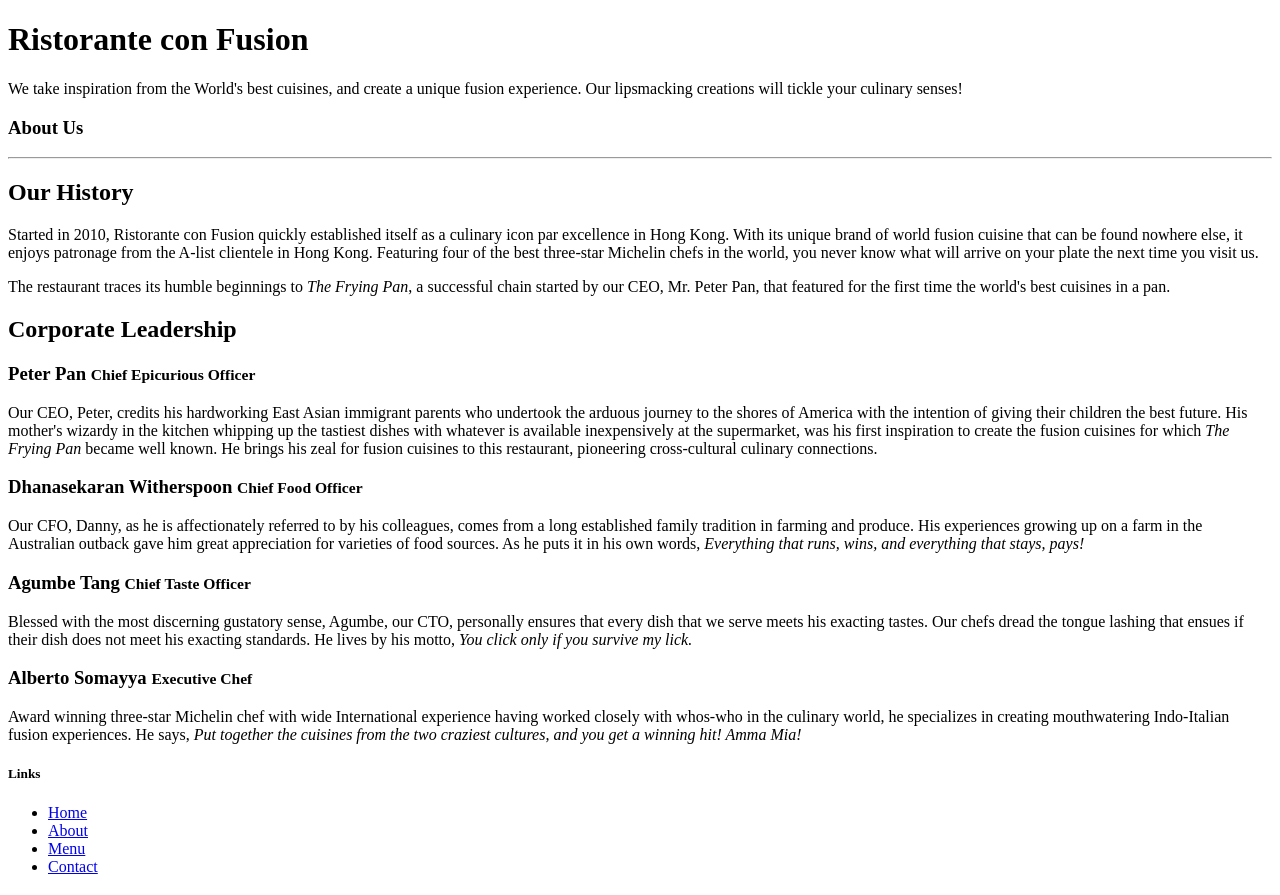
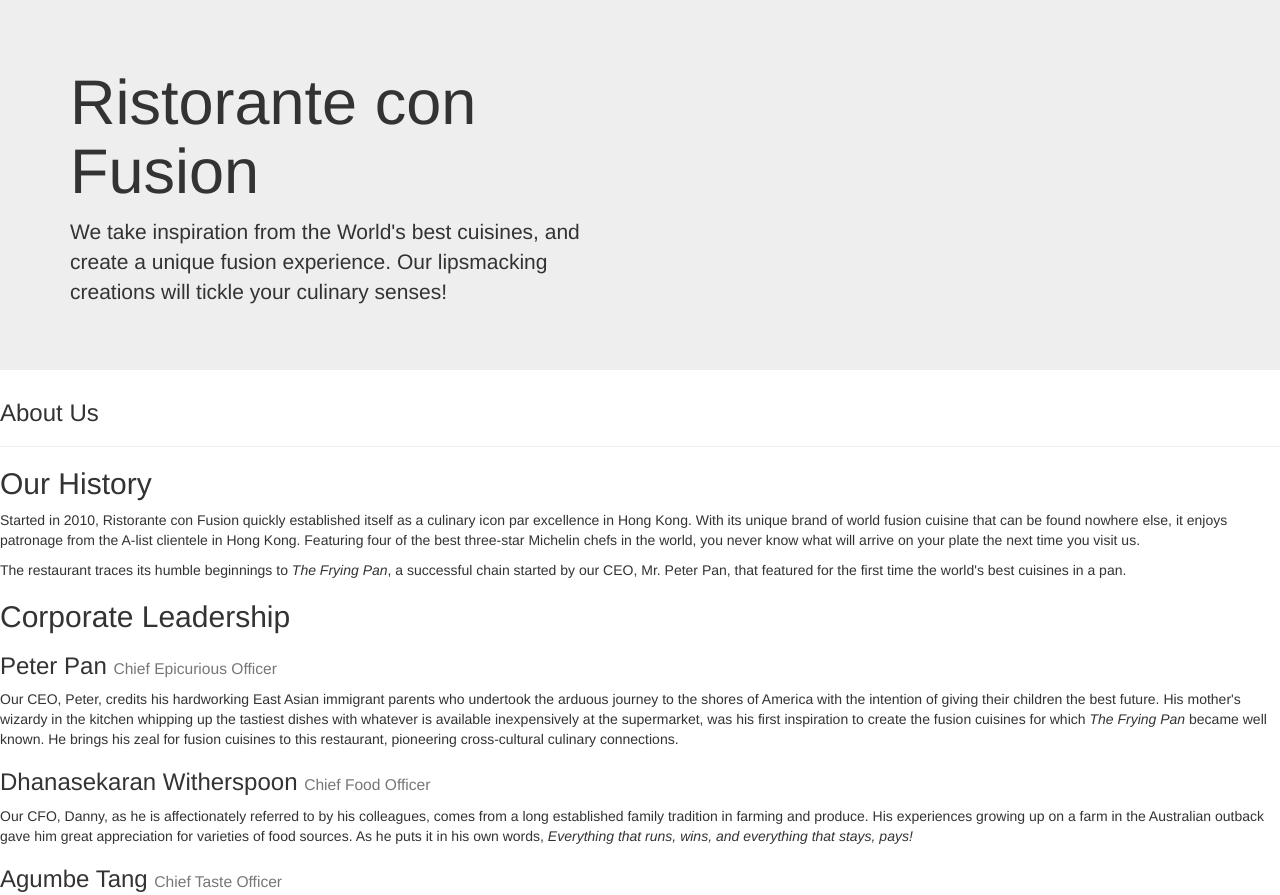
Before and after one commit to himanshusamdarshi19/Assignment-1, a website: page aboutus.html in a window 1280 px wide. Shown: the top 895 px of the page. Drawn offline with nearby package versions, Linux system fonts and the light colour scheme.

Commit message:
Fourth Commit

```diff
--- a/aboutus.html
+++ b/aboutus.html
@@ -2,7 +2,14 @@
 <html lang="en">
 
 <head>
+        <!-- Required meta tags always come first -->
+    <meta charset="utf-8">
+    <meta name="viewport" content="width=device-width, initial-scale=1, shrink-to-fit=no">
+    <meta http-equiv="x-ua-compatible" content="ie=edge">
 
+    <!-- Bootstrap CSS -->
+    <link rel="stylesheet" href="node_modules/bootstrap/dist/css/bootstrap.min.css">
+    <link rel="stylesheet" href="css/style1.css">
     <title>Ristorante Con Fusion: About Us</title>
 
 </head>
@@ -63,8 +70,8 @@
                 <div class="col-4 offset-1 col-sm-2">
                     <h5>Links</h5>
                     <ul class="list-unstyled">
-                        <li><a href="#">Home</a></li>
-                        <li><a href="#">About</a></li>
+                        <li><a href="index.html">Home</a></li>
+                        <li><a href="aboutus.html">About</a></li>
                         <li><a href="#">Menu</a></li>
                         <li><a href="#">Contact</a></li>
                     </ul>
@@ -98,7 +105,10 @@
            </div>
         </div>
     </footer>
-
+    <!-- jQuery first, then Popper.js, then Bootstrap JS. -->
+    <script src="node_modules/jquery/dist/jquery.slim.min.js"></script>
+    <script src="node_modules/popper.js/dist/umd/popper.min.js"></script>
+    <script src="node_modules/bootstrap/dist/js/bootstrap.min.js"></script>
 </body>
 
 </html>
--- a/css/style1.css
+++ /dev/null
@@ -1,31 +0,0 @@
-.jumbotron
-{
-	background: #CA93E1;
-	color: floralwhite;
-	padding: 70px 30px 70px 30px;
-	margin: 0px auto;
-}
-.footer
-{
-	background-color: #D1C4E9;
-	margin: 0px auto;
-	padding: 20px 0px 20px 0px;
-}
-
-.address{
-	font-size:80%;
-	margin:0px;
-	color:#0f0f0f;
-}
-.row-content
-{
-	margin: 0px auto;
-	padding: 50px 0px 50px 0px;
-	border-bottom: 1px ridge;
-	min-height: 400px;
-}
-.row-header
-{
-	margin: 0px auto;
-	padding: 0px auto;
-}
```
